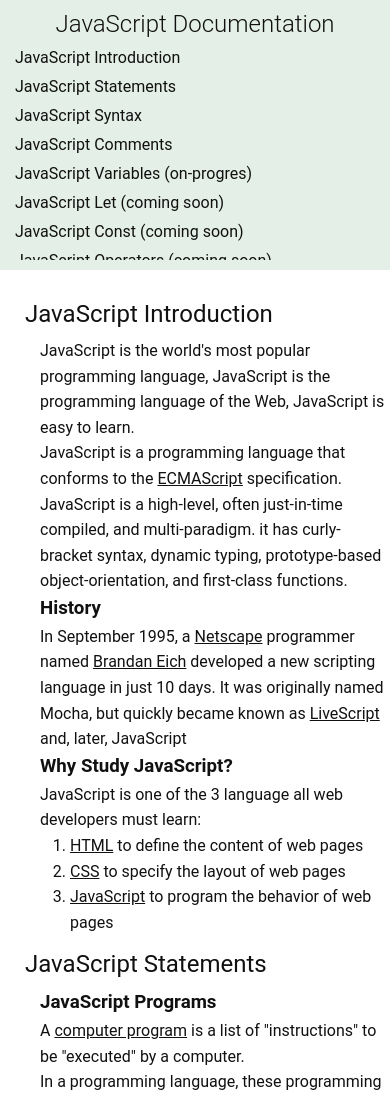
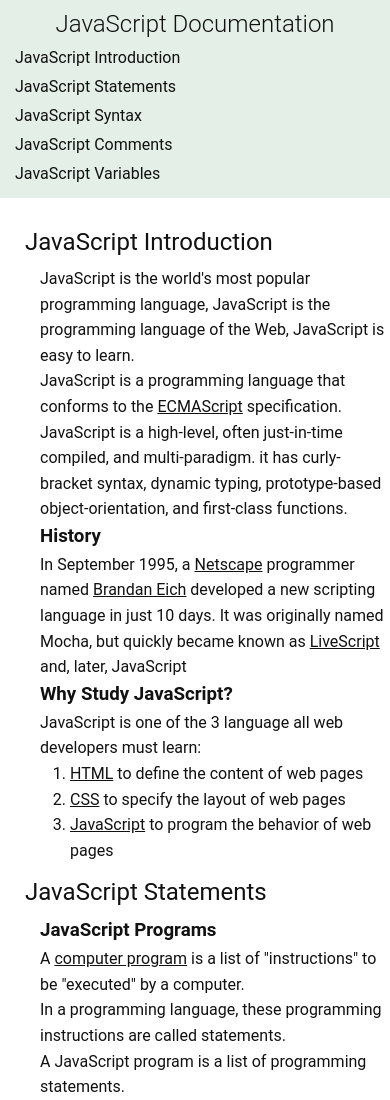
Before and after one commit to ranggakorompis/technical-documentation-page, a plain HTML site: page index.html in a window 390 px wide. Shown: the top 1100 px of the page. Drawn offline with Linux system fonts and the light colour scheme.

Commit message:
proses pembuatan technical doc page (selesai 100%)

```diff
--- a/index.html
+++ b/index.html
@@ -20,12 +20,7 @@
             <a href="#JavaScript_Statements" class="nav-link">JavaScript Statements</a>
             <a href="#JavaScript_Syntax" class="nav-link">JavaScript Syntax</a>
             <a href="#JavaScript_Comments" class="nav-link">JavaScript Comments</a>
-            <a href="#JavaScript_Variables" class="nav-link">JavaScript Variables (on-progres)</a>
-            <a href="" class="nav-link">JavaScript Let (coming soon)</a>
-            <a href="" class="nav-link">JavaScript Const (coming soon)</a>
-            <a href="" class="nav-link">JavaScript Operators (coming soon)</a>
-            <a href="" class="nav-link">JavaScript Arithmetic (coming soon)</a>
-            <a href="" class="nav-link">JavaScript Assignment (coming soon)</a>
+            <a href="#JavaScript_Variables" class="nav-link">JavaScript Variables</a>
         </div>
     </nav>
     <!-- </header> -->
--- a/style.css
+++ b/style.css
@@ -107,8 +107,8 @@ header {
 @media screen and (max-width: 815px) {
   /* navbar */
   #link-box {
-    height: 250px;
-    overflow: auto;
+    /* height: 250px;
+    overflow: auto; */
   }
 }
 
```
